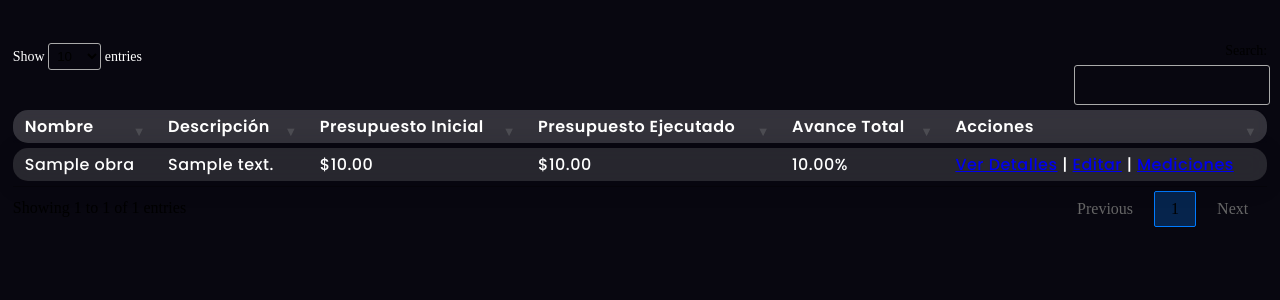
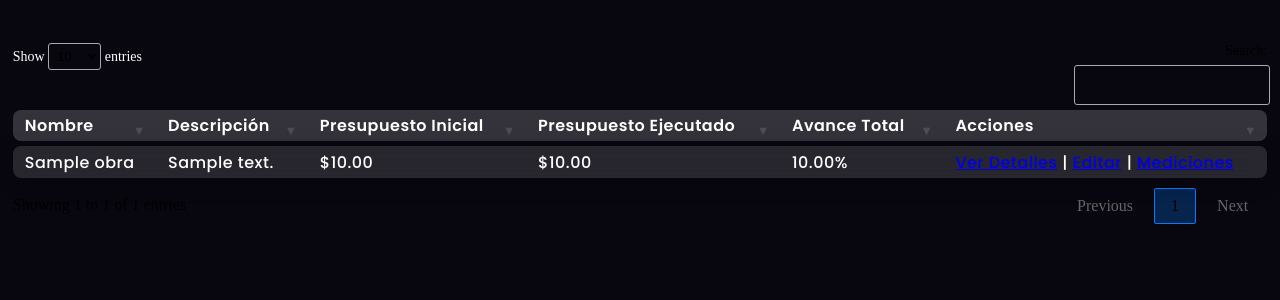
Before and after one commit to leanderperez/cbt, a Django app: template templates/project_app/obra_list.html in a window 1280 px wide. Shown: the part 122-422 px from the top of the page. Run offline with Django 3.2, Linux system fonts and the light colour scheme; the template is opened without the code that fills it: most values are stand-ins (such as "Sample title", 1, 10 or a date in 2020); some libraries are stand-ins or nearby versions.

Commit message:
cambios menores

```diff
--- a/app/static/css/style.css
+++ b/app/static/css/style.css
@@ -193,7 +193,6 @@ button{
 }
 
 /* ================= GLASSMORPHISM DATATABLE ================= */
-
 /* Fondo general de la tabla */
 table.dataTable,
 .obra-table {
@@ -227,25 +226,25 @@ table.dataTable tbody tr,
 /* Redondear solo las primeras y últimas celdas de cada fila */
 table.dataTable tbody tr td:first-child,
 .obra-table tbody tr td:first-child {
-    border-top-left-radius: 15px;
-    border-bottom-left-radius: 15px;
+    border-top-left-radius: 8px;
+    border-bottom-left-radius: 8px;
 }
 table.dataTable tbody tr td:last-child,
 .obra-table tbody tr td:last-child {
-    border-top-right-radius: 15px;
-    border-bottom-right-radius: 15px;
+    border-top-right-radius: 8px;
+    border-bottom-right-radius: 8px;
 }
 
 /* Encabezado: solo extremos superiores */
 table.dataTable thead tr th:first-child,
 .obra-table thead tr th:first-child {
-    border-top-left-radius: 15px;
-    border-bottom-left-radius: 15px;
+    border-top-left-radius: 8px;
+    border-bottom-left-radius: 8px;
 }
 table.dataTable thead tr th:last-child,
 .obra-table thead tr th:last-child {
-    border-top-right-radius: 15px;
-    border-bottom-right-radius: 15px;
+    border-top-right-radius: 8px;
+    border-bottom-right-radius: 8px;
 }
 
 /* Quitar bordes de celdas y encabezados */
@@ -256,7 +255,7 @@ table.dataTable td,
     border: none !important;
     background: transparent !important;
     color: #fff !important;
-    padding: 4px 12px !important;
+    padding: 3px 12px !important;
     vertical-align: middle;
 }
 
```
